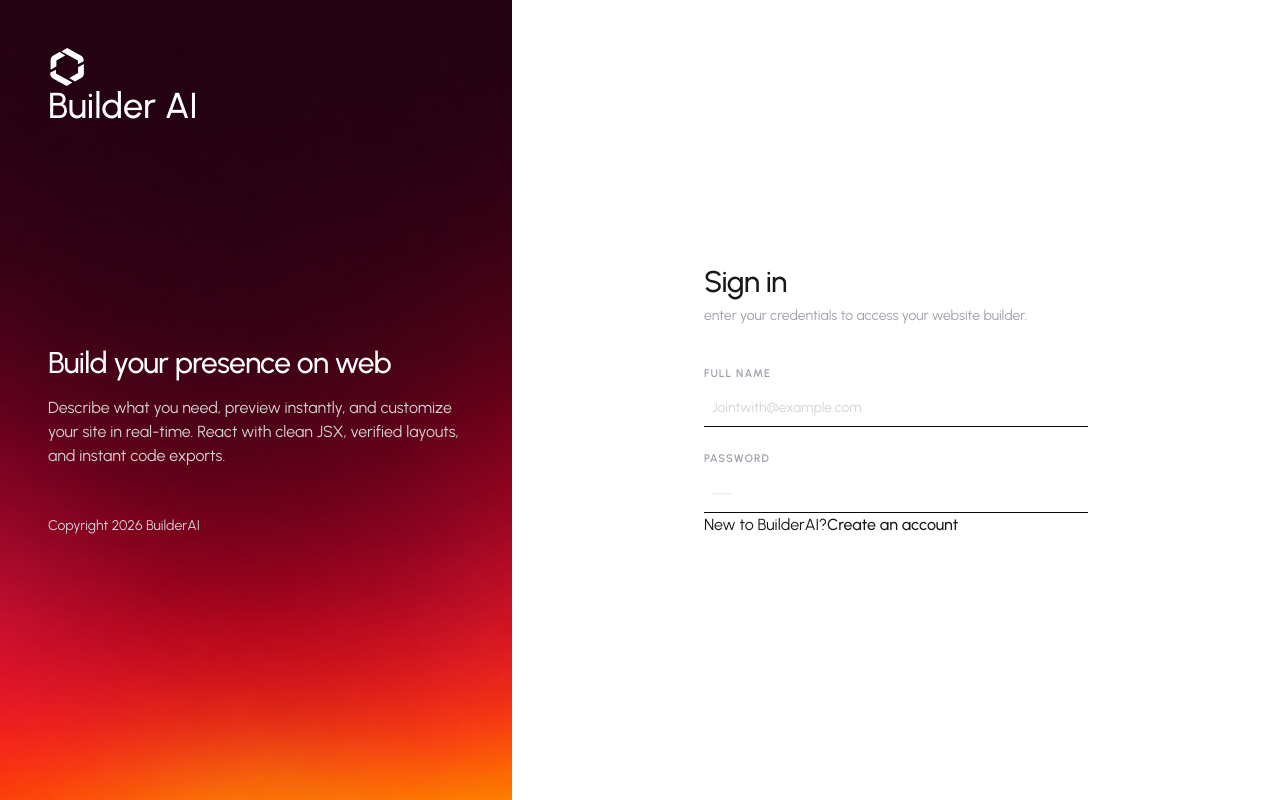
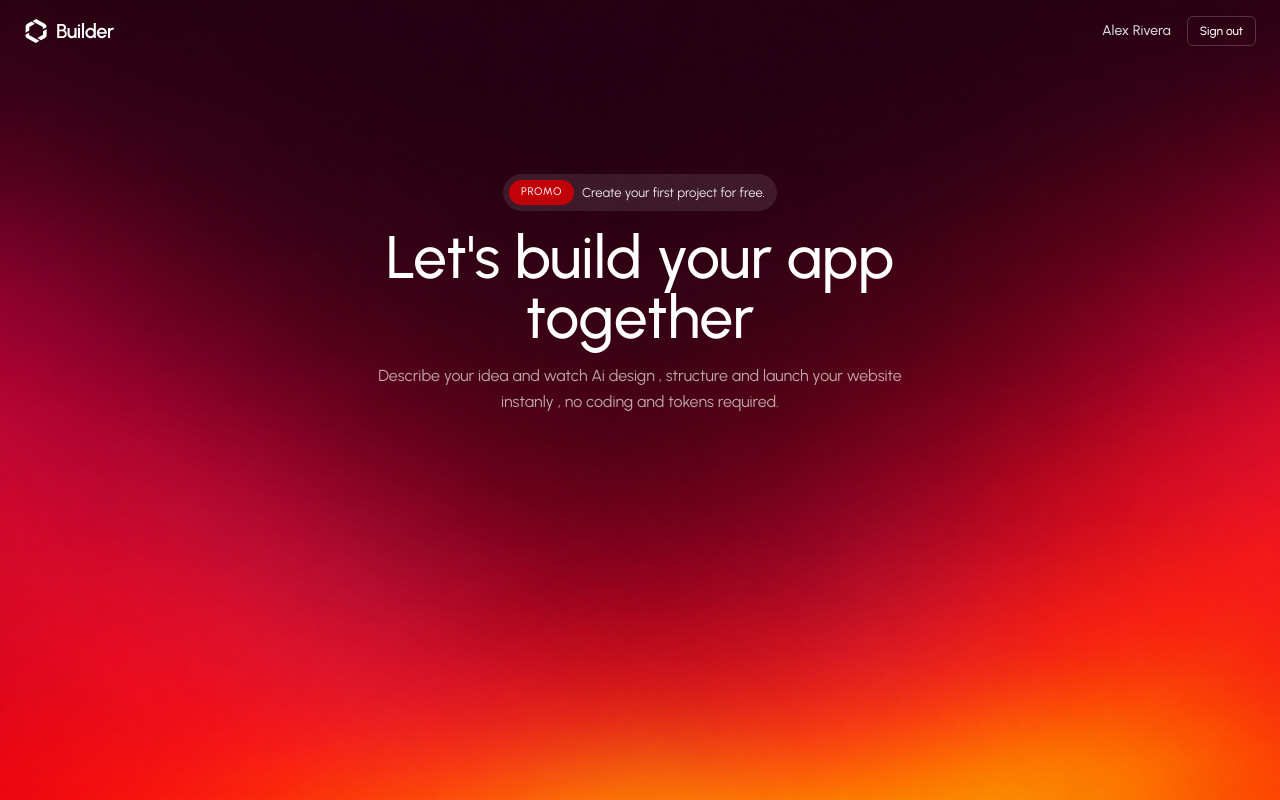
Before and after one commit to bnaveenniranjan/builder-AI, a React (Vite) app in the folder client/: page / in a window 1280 px wide. Before the commit this address led to /login. Built offline with nearby package versions, Linux system fonts and the light colour scheme; no server answers.

Commit message:
auth page completed

```diff
--- /dev/null
+++ b/client/src/components/PromptInput.jsx
@@ -0,0 +1,42 @@
+import React,{useRef,useState}  from 'react'
+
+const PromptInput = ({onSubmit ,loading = false, placeholder = "Describe the website you want to build...",large = false,autoFocus = false,variant = "default"}) => {
+
+    const [value,setValue] = useState("");
+    const textareaRef = useRef(null)
+
+    const handleSubmit = (e)=>{
+        if(e) e.preventDefault()
+        const trimmed = value.trim()
+        if(!trimmed || loading) return;
+        onSubmit(trimmed)
+        setValue("")
+    }
+
+
+    const handleKeyDown = (e)=>{
+        if(e.key === "Enter " && !e.shiftkey){
+            e.preventDefault();
+            handleSubmit()
+        }
+
+    }
+
+if(variant === "glass"){
+   return (
+    <form onSubmit={handleSubmit} className='max-w-2xl w-full bg-white/10 backdrop-blur-xl rounded-xl ring-1
+    ring-white/25 focus-within:ring-2 focus-within:ring-white/30 overflow-hidden mt-6 transition'>
+
+        <textarea Ref={textareaRef} value={value} onchange={(e)=>setValue(e.target.value)} onkeyDown={handleKeyDown} placeholder={placeholder} disabled={loading}
+            rows={3} className='w-full p-4 pb-2  resize-none placeholder:text-white/60 outline-none bg-transparent text-white text-base'/>
+
+    </form>
+   )
+
+}
+    return(
+        <div> PromptInput</div>
+    )
+}
+
+export default PromptInput
--- a/client/src/context/AppContext.jsx
+++ b/client/src/context/AppContext.jsx
@@ -16,7 +16,7 @@ export function AppContentProvider({children}){
     const checkSession = async ()=>{
         try{
             const {data} = await api.get("/api/auth/me");
-          //  setUser(data.user);
+            setUser(data.user);
         }catch (error){
             setUser(null)
         }finally{
@@ -26,12 +26,26 @@ export function AppContentProvider({children}){
     useEffect(()=>{
         checkSession()
 
-    },[checkSession])
+    },[])
+
+    const login = async (credentials) => {
+        const { data } = await api.post("/api/auth/login", credentials);
+        setUser(data.user);
+        return data;
+    }
+
+    const register = async (credentials) => {
+        const { data } = await api.post("/api/auth/register", credentials);
+        setUser(data.user);
+        return data;
+    }
 
     return(
         <AppContext.Provider value={{
             user,
-            loadingUser
+            loadingUser,
+            login,
+            register
         }}>
             {children}
         </AppContext.Provider>
--- a/client/src/pages/AuthPage.jsx
+++ b/client/src/pages/AuthPage.jsx
@@ -59,7 +59,7 @@ const AuthPage = ({mode}) => {
           <div className='relative'>
           <input type="showPassword" value ={password} onChange={(e)=>setPassword(e.target.value)} required
           className='w-full pl-2 py-2 border-b border-zinc-200 focus: outline-none focus: border-zinc-950 text-sm text-zinc-900
-          bg-transparent placeholder-zinc-300 pr-8' I
+          bg-transparent placeholder-zinc-300 pr-8'
           placeholder="••••••••" />
           {/* buttons for password to tolerate*/}
           <button type="button" onClick={()=> setshowPassword(!showPassword)}
--- a/client/src/pages/Homepages.jsx
+++ b/client/src/pages/Homepages.jsx
@@ -1,8 +1,57 @@
 import React from 'react'
+import { useAppContext } from '../context/AppContext'
 
 const Homepages = () => {
+
+  const {user} = useAppContext()
+
   return (
-    <div>Homepages</div>
+    <div className= "h-screen overflow-y-scroll text-white font-sans bg-[url('/bg-img.png')] bg-cover bg-center bg-no-repeat">
+      {/* Nav */}
+      <nav className="sticky top-0 z-10 flex items-center justify-between px-6 py-4">
+      <div className="flex items-center gap-2">
+          <img src="/logo.svg" alt="logo" className='size-6'/>
+          <span className='text-xl font-semibold tracking-tight'>Builder</span>
+    </div>
+    <div className='flex items-center gap-4 text-sm font-medium text-zinc-300'>
+      <span>{user?.name}</span>
+
+      <button className='py-1.5 px-3 border border-white/20 text-white hover:bg-white/10 text-xs rounded-md cursor-pointer bg-transparent'>
+       Sign out
+      </button>
+    </div>
+    </nav>
+    {/* Hero */}
+    <div className="flex-1 flex flex-col items-center justify-center px-6 pb-20 mt-8 xl:mt-28">
+      <div className="w-full max-w-2xl flex flex-col items-center">
+        {/* Promo Badge */}
+        <div className='flex items-center gap-2 p-1.5 pr-3 bg-white/10 backdrop-blur-md rounded-full border-white/20 text-[13px] text-white/90'>
+        <span className='px-3 py-1 text-[11px] bg-red-700 rounded-full font-medium tracking-wider'>
+          PROMO
+        </span>
+        <span>
+          Create your first project for free.
+        </span>
+        </div>
+        {/* Title */}
+        <h1 className='text-center text-4xl md:text-6xl font-medium mt-4 max-w-2xl text-white'>
+          Let's build your app together
+        </h1>
+        <p className='text-center text-sm md:text-base max-w-xl mt-4 text-white/65 leading-relaxed'>
+          Describe your idea and watch Ai design , structure and launch your website
+          instanly , no coding and tokens required.
+        </p>
+
+        {/* prompt input with glassmorphic variant */}
+        <div className='w-full mt-6'>
+
+        </div>
+        <div>
+
+        </div>
+      </div>
+    </div>
+    </div>
   )
 }
 
```
Also changed, not shown: 1 other file (tests, documents, lock files or other folders).
